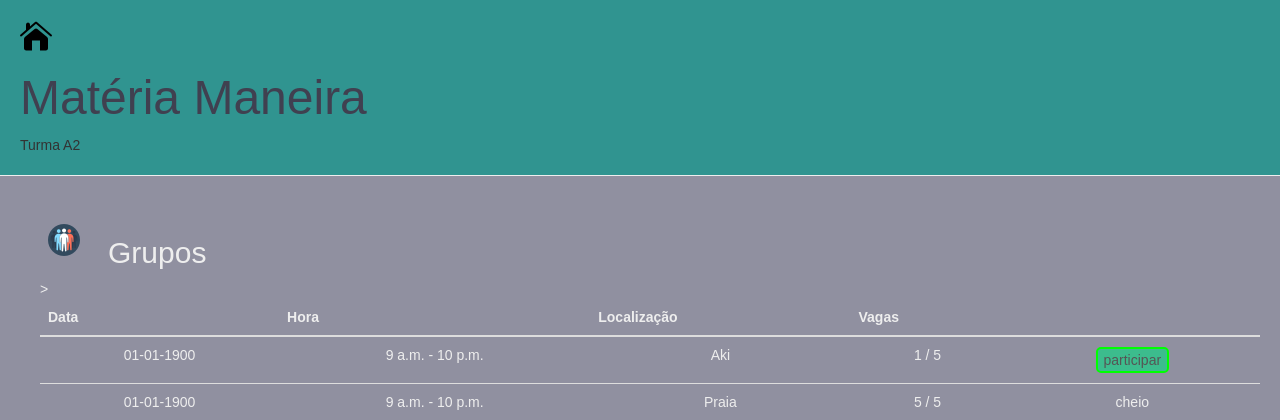
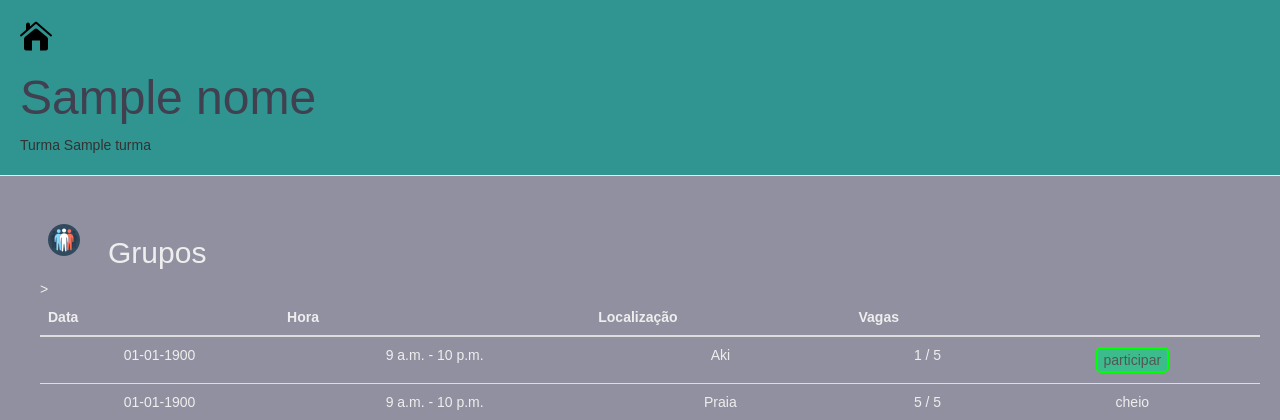
Before and after one commit to edoarda/estudos-uffline, a Django app: template database/templates/database/menumateria.html in a window 1280 px wide. Shown: the top 420 px of the page. Run offline with Django 3.2, Linux system fonts and the light colour scheme; data comes from the database, SQL or seed files in the repository; tables that the repository leaves empty hold one stand-in row (values such as "Sample post"); the template is opened without the code that fills it: values that come from a table or form of the project are taken from there, most other values are stand-ins (such as "Sample title", 1, 10 or a date in 2020); some libraries are stand-ins or nearby versions.

Commit message:
titulo dinamico

```diff
--- a/database/templates/database/menumateria.html
+++ b/database/templates/database/menumateria.html
@@ -19,9 +19,11 @@
 
 <div class="page-header">
 	<a href="{% url 'database:index' %}"><img src="{% static 'database/images/casa.png' %}"/></a>
-    <h1><a href="/">Matéria Maneira</a></h1>
-	Turma A2
+  {% for nomes in nome_disc %}
+    <h1><a href="/">{{ nomes.nome }}</a></h1>
+	Turma {{ nomes.turma }}
 </div>
+  {% endfor %}
 
 <body>
 	<div class="doom">
```
